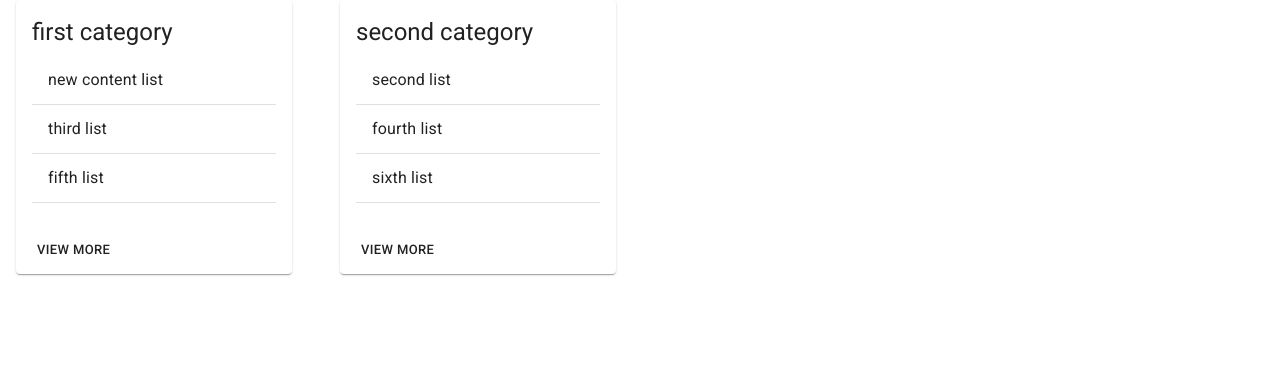
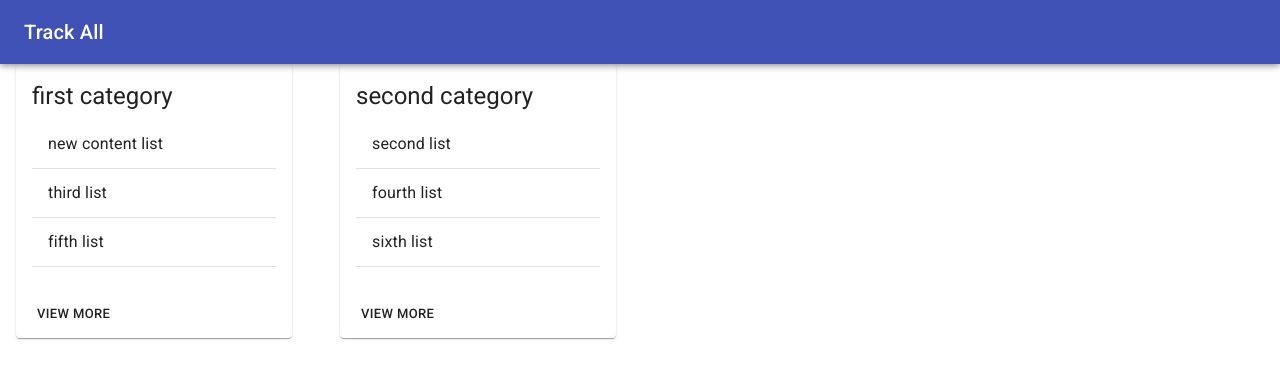
Before and after one commit to jeremeylee/TrackAll, a React (Create React App) app in the folder client/: page / in a window 1280 px wide. Shown: the top 378 px of the page. Built offline with nearby package versions, Linux system fonts and the light colour scheme; data requests are answered from the project's data file.

Commit message:
Added navigation header to home

```diff
--- a/client/src/components/Home.js
+++ b/client/src/components/Home.js
@@ -1,7 +1,9 @@
 import React, { useState, useEffect } from "react";
-import { Paper, Grid } from "@material-ui/core";
+import { Grid, Typography } from "@material-ui/core";
 import categoryService from "../services/categories";
 import HomeCard from "./HomeCard";
+import Navigation from "./Navigation";
+
 const Home = props => {
 	const [categories, setCategories] = useState([]);
 
@@ -14,6 +16,9 @@ const Home = props => {
 
 	return (
 		<div>
+			<Navigation
+				toolBarContent={<Typography variant="h6">Track All</Typography>}
+			/>
 			<Grid container spacing={2}>
 				{categories.map(category => (
 					<Grid item xs={12} sm={6} lg={3}>
```
